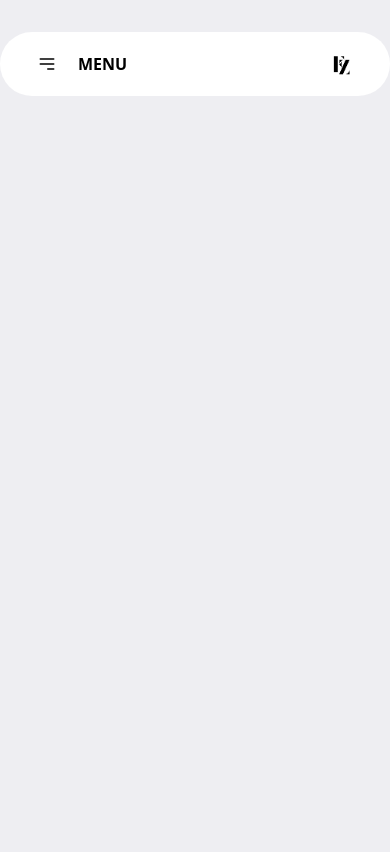
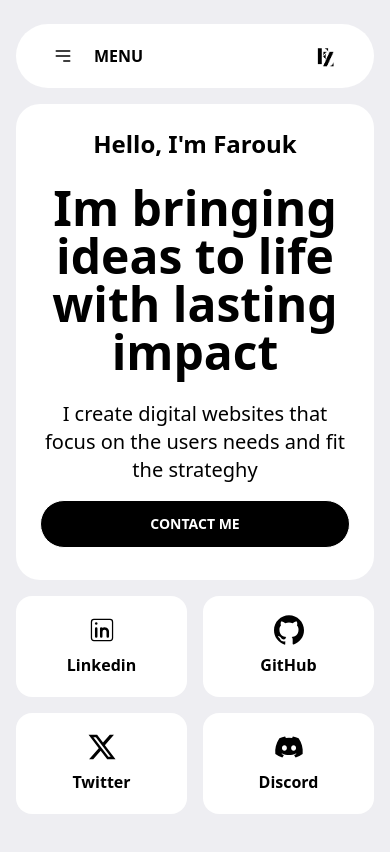
Before and after one commit to farouk26/new-portfolio, a Next.js app: page / in a window 390 px wide. Shown: the top 852 px of the page. Built offline with nearby package versions, Linux system fonts and the light colour scheme.

Commit message:
feat(header): implement portfolio header
implemented the portfolio header and fixed some bugs in mobile menu and navbar in general

fix #3

```diff
--- /dev/null
+++ b/src/components/Cards/SocialCard.jsx
@@ -0,0 +1,12 @@
+import React from "react"
+
+function SocialCard({ icon: IconComponent, title }) {
+  return (
+    <div className="lg:h-[4.5rem] h-[6.3rem] w-full bg-white-200 rounded-2xl flex lg:flex-row flex-col justify-center items-center lg:gap-4 gap-2 px-4 text-black">
+      <span className="text-3xl">{IconComponent}</span>
+      <p className="text-md font-semibold">{title}</p>
+    </div>
+  )
+}
+
+export default SocialCard
--- /dev/null
+++ b/src/components/Header/index.jsx
@@ -0,0 +1,25 @@
+import React from "react"
+
+function Header() {
+  return (
+    <section className="bg-white-200 rounded-3xl min-h-fit flex flex-col p-6 gap-4">
+      <div className="flex flex-col gap-6 text-black justify-center items-center lg:p-6">
+        <h2 className="lg:text-3xl text-2xl font-semibold">
+          Hello, I&apos;m Farouk
+        </h2>
+        <h1 className="lg:text-7xl text-5xl font-semibold text-center w-full lg:w-fit">
+          Im bringing ideas to life with lasting impact
+        </h1>
+        <p className="text-xl w-full lg:w-1/2 text-center">
+          I create digital websites that focus on the users needs and fit the
+          strateghy
+        </p>
+      </div>
+      <button className="btn btn-outline btn-md lg:btn-lg uppercase rounded-full w-full lg:w-[25%] self-center mb-2 bg-black text-white-200">
+        Contact Me
+      </button>
+    </section>
+  )
+}
+
+export default Header
--- a/src/components/Navbar/index.jsx
+++ b/src/components/Navbar/index.jsx
@@ -9,7 +9,7 @@ function Navbar() {
     return classes.filter(Boolean).join(" ")
   }
   return (
-    <div className="navbar relative bg-white-200 rounded-full mt-8 px-6">
+    <div className="navbar relative bg-white-200 rounded-full mt-6 px-6">
       <div className="navbar-start text-black flex gap-2 items-center w-full">
         <Menu as="div">
           <div>
@@ -33,7 +33,7 @@ function Navbar() {
             leaveFrom="transform opacity-100 scale-100"
             leaveTo="transform opacity-0 scale-95"
           >
-            <Menu.Items className="absolute px-8 lg:origin-left-0 left-0 z-10 lg:w-[25%] w-screen divide-y divide-white lg:mt-8 mt-4 origin-top-0 bg-dark-100 text-white focus:outline-none py-2 rounded-3xl">
+            <Menu.Items className="absolute px-8 lg:origin-left-0 left-0 z-10 lg:w-[30%] w-full divide-y divide-white lg:mt-8 mt-4 origin-top-0 bg-dark-100 text-white focus:outline-none py-2 rounded-3xl">
               <div className="flex flex-col gap-6 p-6">
                 <p className="text-gray-500 font-semibold">Menu</p>
                 <Menu.Item>
--- a/src/components/Socials/index.jsx
+++ b/src/components/Socials/index.jsx
@@ -1,7 +1,19 @@
 import React from "react"
+import SocialCard from "../Cards/SocialCard"
+import { CiLinkedin } from "react-icons/ci"
+import { SiGithub } from "react-icons/si"
+import { FaXTwitter } from "react-icons/fa6"
+import { FaDiscord } from "react-icons/fa"
 
-function Social() {
-  return <div>index</div>
+function Socials() {
+  return (
+    <section className="grid lg:grid-cols-4 grid-cols-2 gap-4">
+      <SocialCard icon={<CiLinkedin />} title={"Linkedin"} />
+      <SocialCard icon={<SiGithub />} title={"GitHub"} />
+      <SocialCard icon={<FaXTwitter />} title={"Twitter"} />
+      <SocialCard icon={<FaDiscord />} title={"Discord"} />
+    </section>
+  )
 }
 
-export default Social
+export default Socials
--- a/src/pages/index.jsx
+++ b/src/pages/index.jsx
@@ -1,9 +1,13 @@
+import Header from "@/components/Header"
 import Navbar from "@/components/Navbar"
+import Socials from "@/components/Socials"
 
 export default function Home() {
   return (
-    <main className="min-h-screen bg-white-100 lg:px-40">
+    <main className="min-h-screen bg-white-100 flex flex-col gap-4 px-4 lg:px-48">
       <Navbar />
+      <Header />
+      <Socials />
     </main>
   )
 }
```
